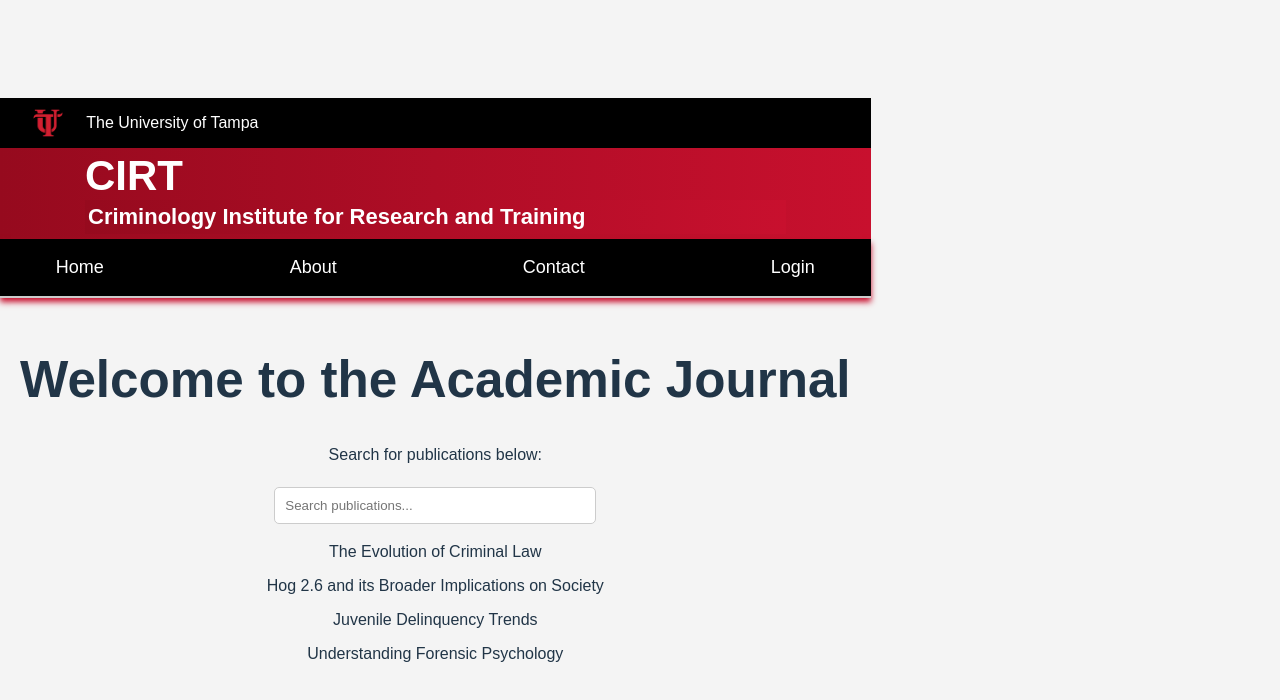
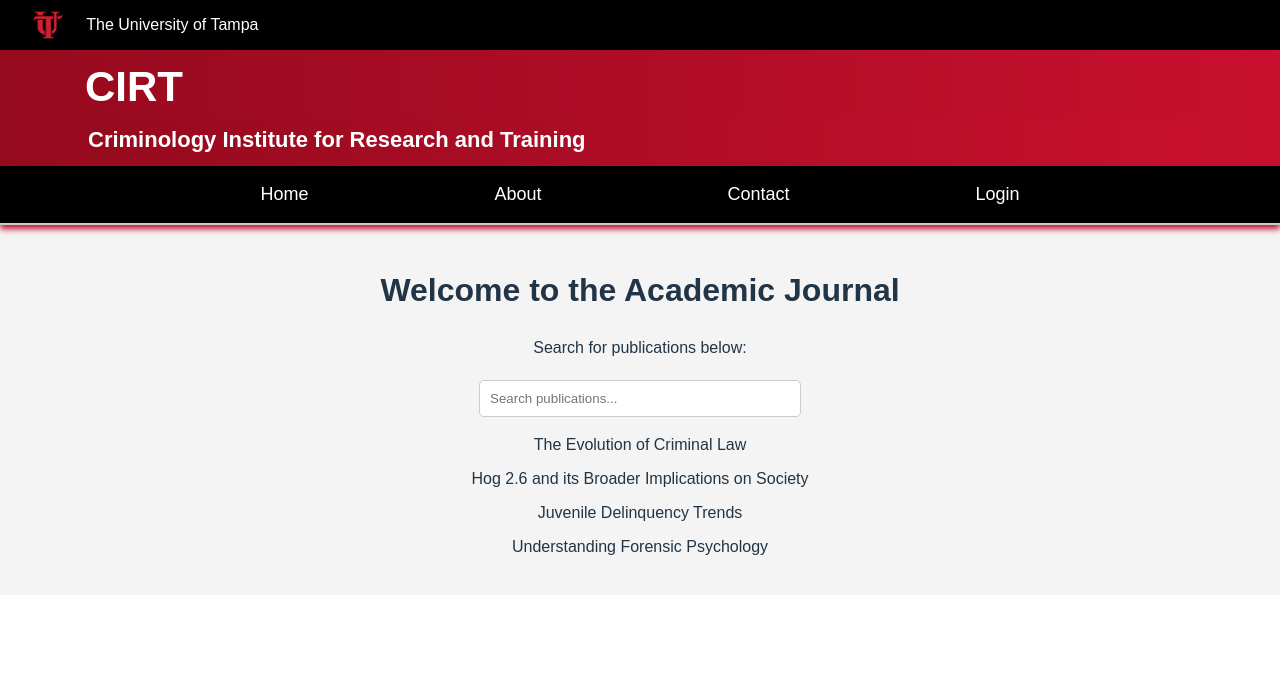
Before and after one commit to aidbus/CSC230-Project, a React app in the folder Frontend/: page / in a window 1280 px wide. Shown: the top 700 px of the page. Built offline with nearby package versions, Linux system fonts and the light colour scheme; the HTML template or start-up script is replaced by a standard one.

Commit message:
Update index.css

```diff
--- a/Frontend/index.css
+++ b/Frontend/index.css
@@ -4,8 +4,8 @@
   font-weight: 400;
 
   color-scheme: light dark;
-  color: rgba(255, 255, 255, 0.87);
-  background-color: #242424;
+  color: rgba(0, 0, 0, 0.87);
+  background-color: #ffffff;
 
   font-synthesis: none;
   text-rendering: optimizeLegibility;
@@ -13,28 +13,17 @@
   -moz-osx-font-smoothing: grayscale;
 }
 
+/* General Links */
 a {
   font-weight: 500;
-  color: #646cff;
+  color: #0077cc;
   text-decoration: inherit;
 }
 a:hover {
-  color: #535bf2;
+  color: #005fa3;
 }
 
-body {
-  margin: 0;
-  display: flex;
-  place-items: center;
-  min-width: 320px;
-  min-height: 100vh;
-}
-
-h1 {
-  font-size: 3.2em;
-  line-height: 1.1;
-}
-
+/* Buttons */
 button {
   border-radius: 8px;
   border: 1px solid transparent;
@@ -47,13 +36,14 @@ button {
   transition: border-color 0.25s;
 }
 button:hover {
-  border-color: #646cff;
+  border-color: #0077cc;
 }
 button:focus,
 button:focus-visible {
   outline: 4px auto -webkit-focus-ring-color;
 }
 
+/* Mobile View */
 @media (prefers-color-scheme: light) {
   :root {
     color: #213547;
```
